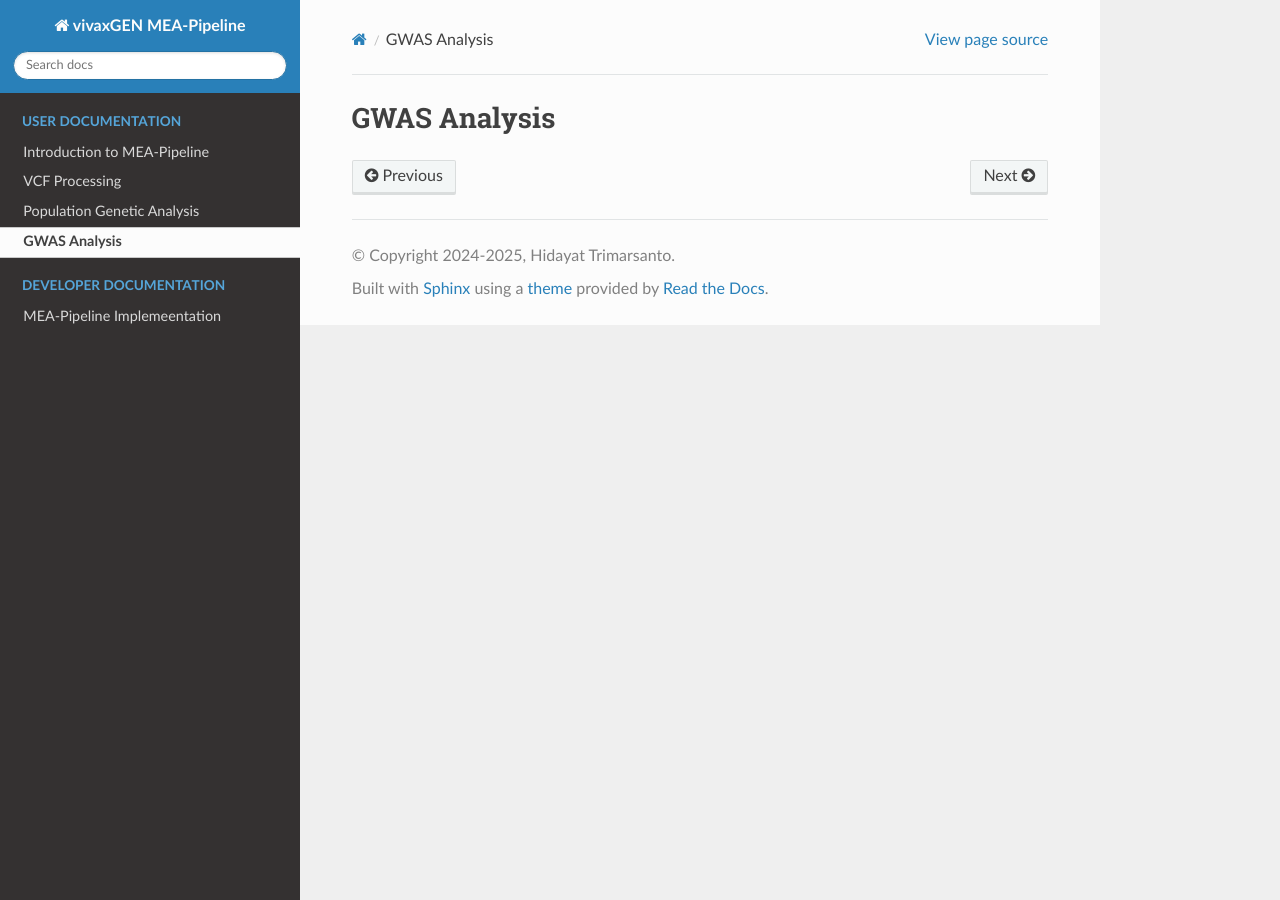
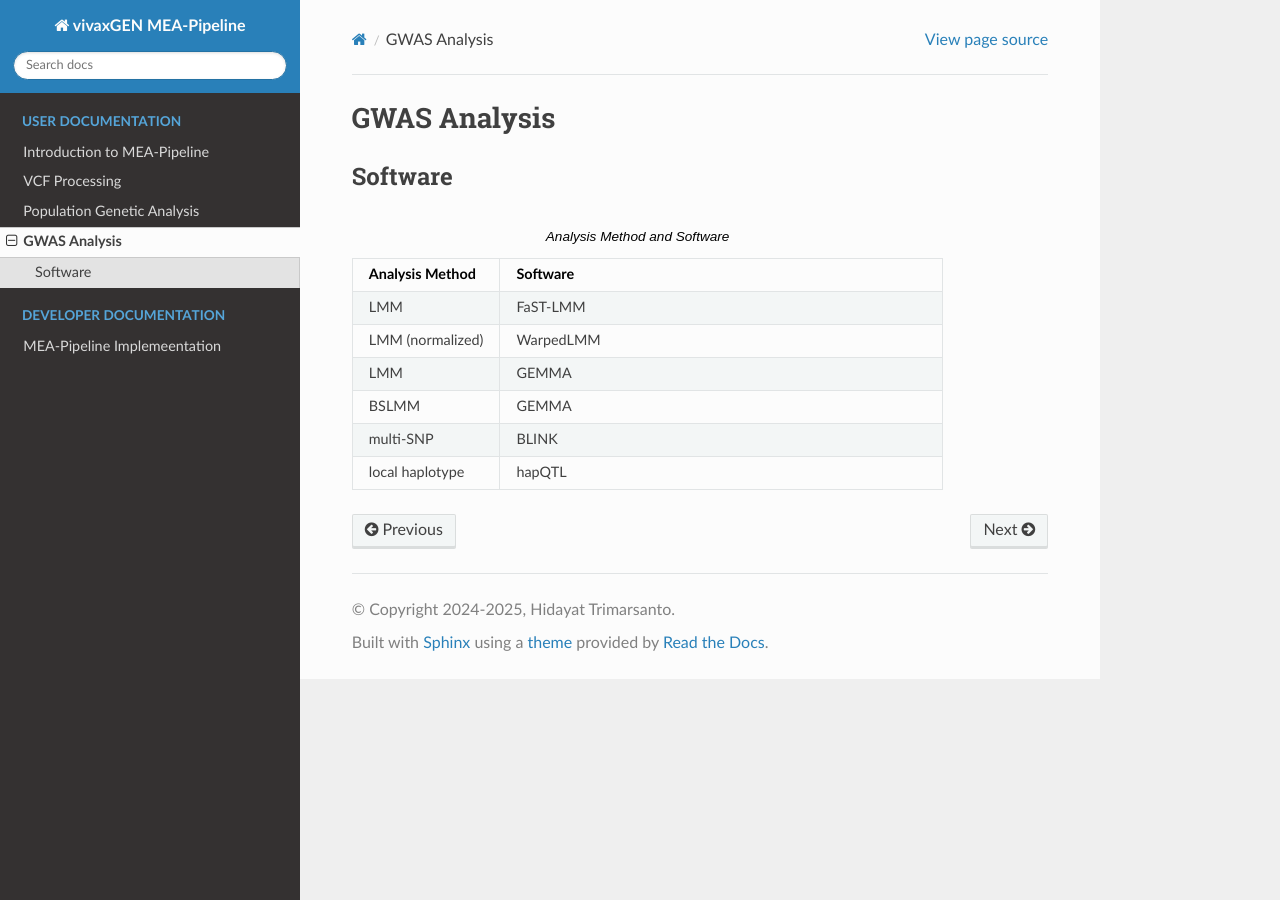
Before and after one commit to vivaxgen/mea-pipeline, a Sphinx documentation site: the page built from docs/source/userdocs/gwas_analysis.rst, in a window 1280 px wide. Built offline with Sphinx 7.4.7 and the Read the Docs theme 3.1.0, drawn with Linux system fonts in a browser that asks for light colours.

Commit message:
add: GWAS software

```diff
--- a/docs/source/userdocs/gwas_analysis.rst
+++ b/docs/source/userdocs/gwas_analysis.rst
@@ -1,2 +1,25 @@
 GWAS Analysis
 =============
+
+
+Software
+--------
+
+.. list-table:: Analysis Method and Software
+    :widths: 25 75
+    :header-rows: 1
+
+    * - Analysis Method
+      - Software
+    * - LMM
+      - FaST-LMM
+    * - LMM (normalized)
+      - WarpedLMM
+    * - LMM
+      - GEMMA
+    * - BSLMM
+      - GEMMA
+    * - multi-SNP
+      - BLINK
+    * - local haplotype
+      - hapQTL
```
